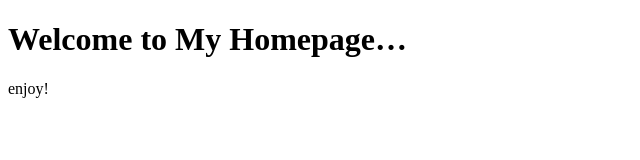
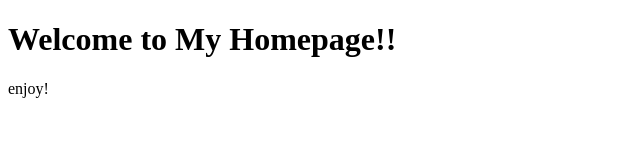
Before and after one commit to SkipEveryLunch/git-merge-practice, a plain HTML site: page index.html in a window 1280 px wide. Shown: the full height of the page, 0-640 px from the left. Drawn offline with Linux system fonts and the light colour scheme.

Commit message:
change heading

```diff
--- a/index.html
+++ b/index.html
@@ -7,7 +7,7 @@
   <title>Document</title>
 </head>
 <body>
-  <h1>Welcome to My Homepage…</h1>
+  <h1>Welcome to My Homepage!!</h1>
   <p>enjoy!</p>
 </body>
 </html>
```
